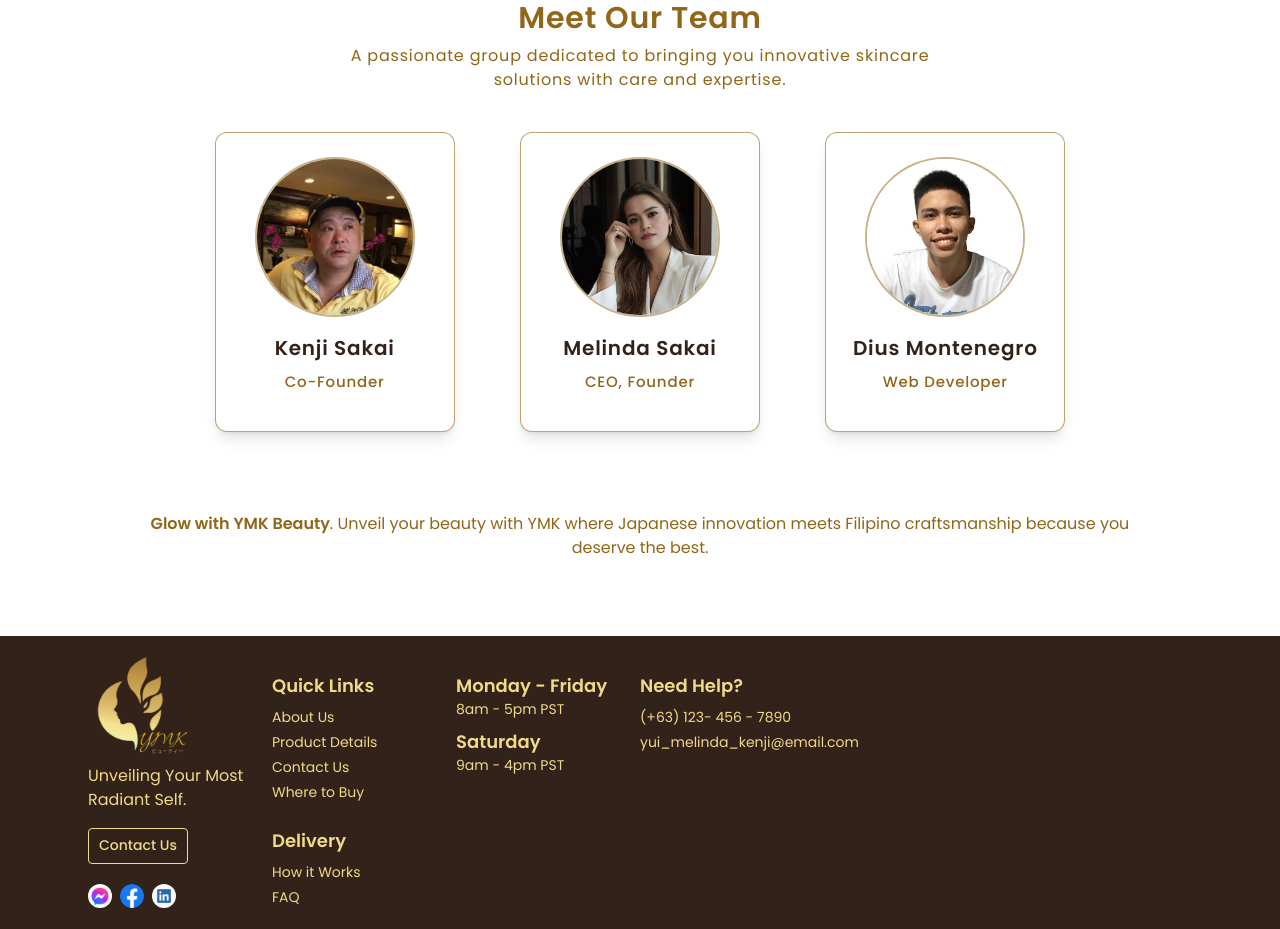
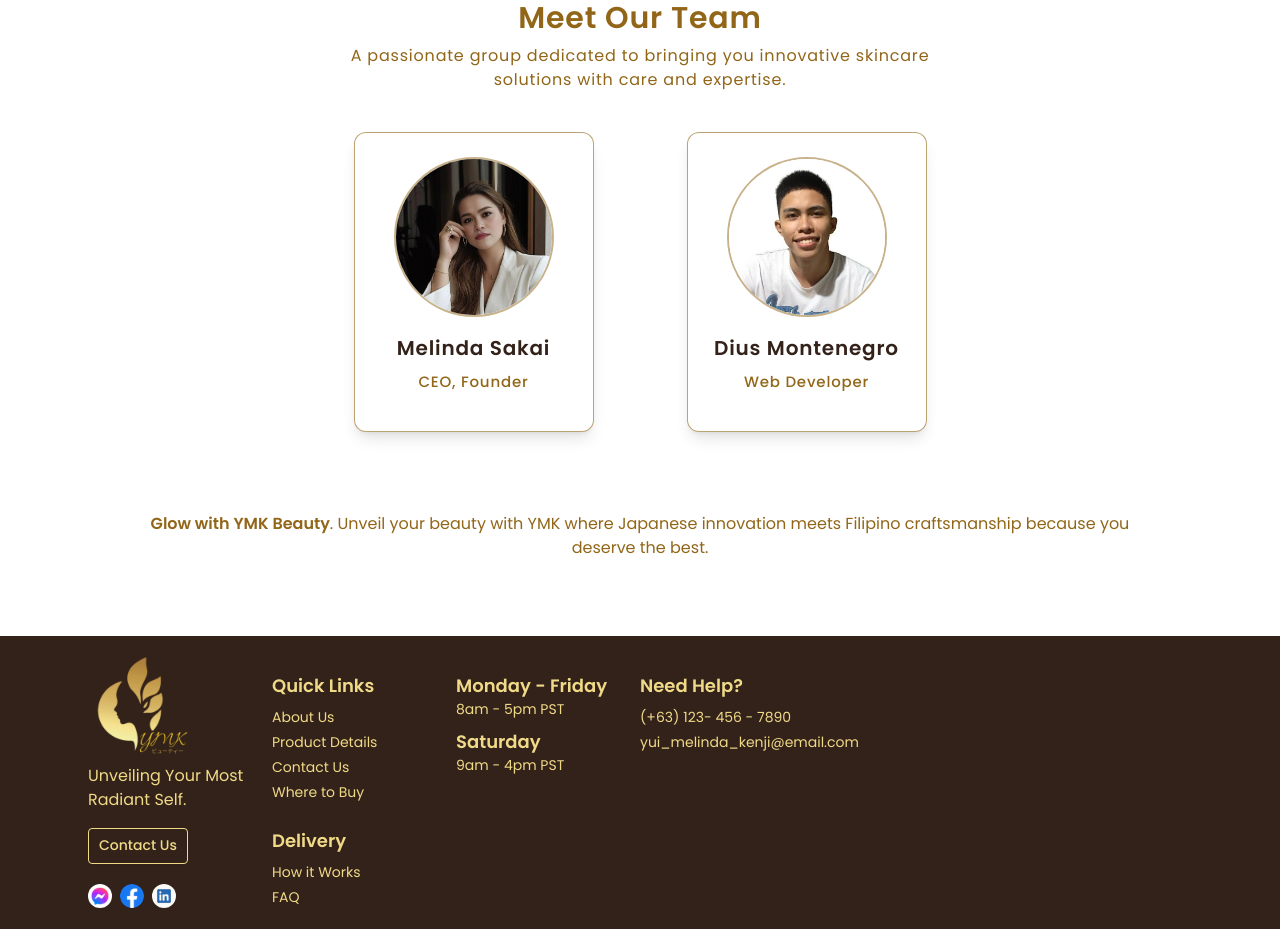
Before and after one commit to DiusMontenegro/ymk, a Next.js app: page /about-us in a window 1280 px wide. Shown: the part 1240-2169 px from the top of the page. Built offline with nearby package versions, Linux system fonts and the light colour scheme.

Commit message:
refactor: remove a team member, activate buy now link

```diff
--- a/app/(root)/about-us/page.tsx
+++ b/app/(root)/about-us/page.tsx
@@ -79,7 +79,7 @@
                     A passionate group dedicated to bringing you innovative skincare solutions with
                     care and expertise.
                 </p>
-                <div className="mx-auto grid grid-cols-1 gap-4 md:w-[500px] md:grid-cols-2 lg:w-[900px] lg:grid-cols-3">
+                <div className="mx-auto grid grid-cols-1 gap-4 md:w-[500px] md:grid-cols-2 lg:w-[650px]">
                     {team.map(({ name, position, image }) => (
                         <MemberCard key={name} name={name} position={position} image={image} />
                     ))}
--- a/app/(root)/product-details/page.tsx
+++ b/app/(root)/product-details/page.tsx
@@ -78,7 +78,7 @@
                         </div>
                         <div className="my-3">
                             <Link
-                                href="/"
+                                href="/where-to-buy"
                                 className="block w-[120px] rounded-full bg-[#916618] p-1 px-2 text-center font-semibold text-[#fafafa]">
                                 Buy Now
                             </Link>
--- a/constants/index.ts
+++ b/constants/index.ts
@@ -78,7 +78,6 @@
 ];
 
 export const team = [
-    { image: "/assets/kenji.webp", name: "Kenji Sakai", position: "Co-Founder" },
     { image: "/assets/melinda.webp", name: "Melinda Sakai", position: "CEO, Founder" },
     {
         image: "/assets/dius.webp",
```
